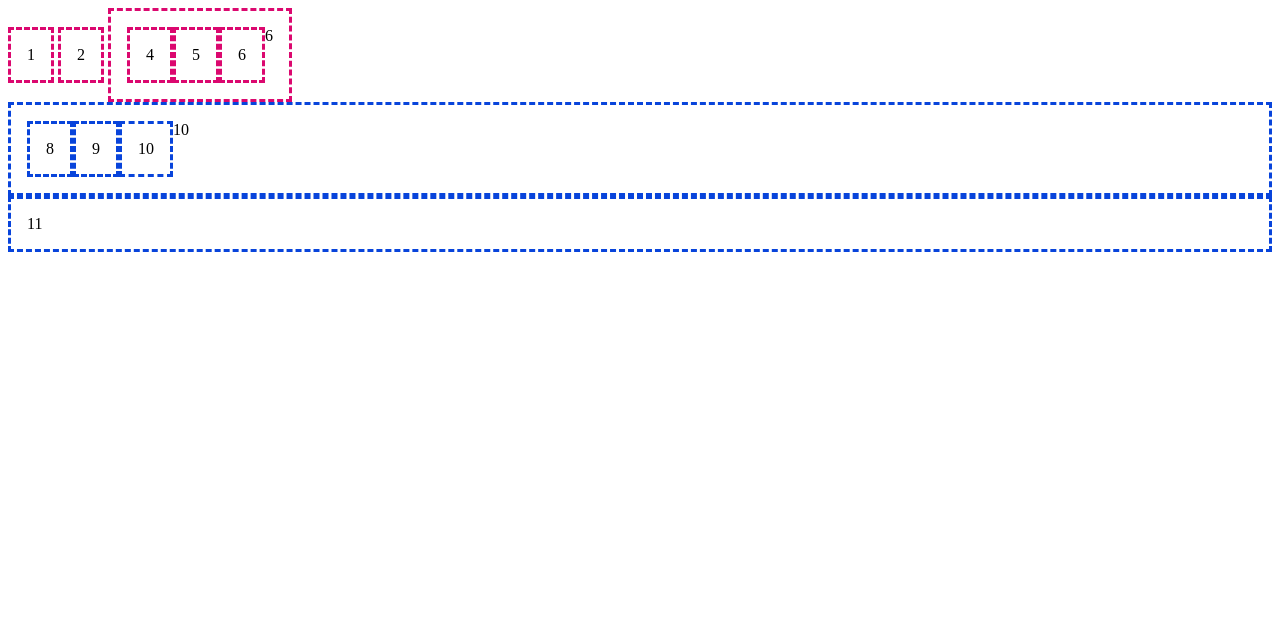
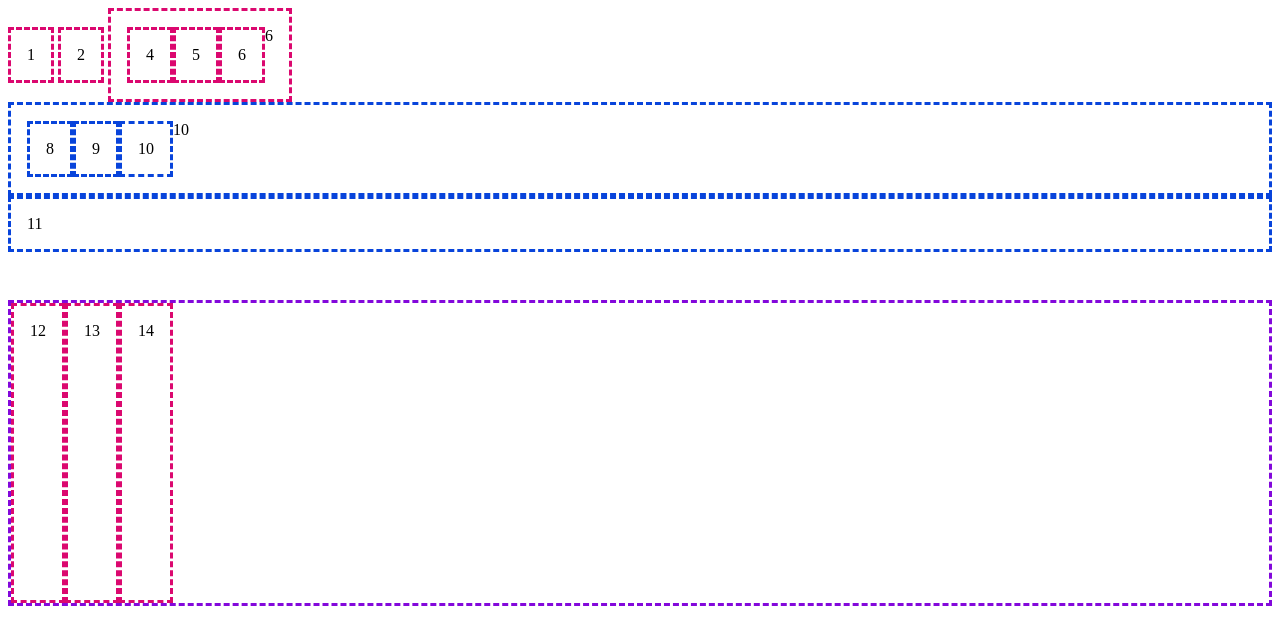
Before and after one commit to th3founder/flexboxYLayoutComponents, a plain HTML site: page index.html in a window 1280 px wide. Drawn offline with Linux system fonts and the light colour scheme.

Commit message:
Flex Layout Box Model lesson 2

```diff
--- a/css/styles.css
+++ b/css/styles.css
@@ -18,3 +18,14 @@
 .box2::after{
     content: counter(flex-items);
 }
+
+.box3{
+    border: 3px dashed #8308db;
+    display: flex;
+    block-size: 300px;
+    margin-top: 3rem;
+}
+
+.box3 > .box{
+    block-size: auto;
+}
--- a/index.html
+++ b/index.html
@@ -24,5 +24,11 @@
     </div>
     <div class="box2"></div>
 
+    <div class="box3">
+        <div class="box"></div>
+        <div class="box"></div>
+        <div class="box"></div>
+    </div>
+
 </body>
 </html>
```
Also changed, not shown: 1 other file.
